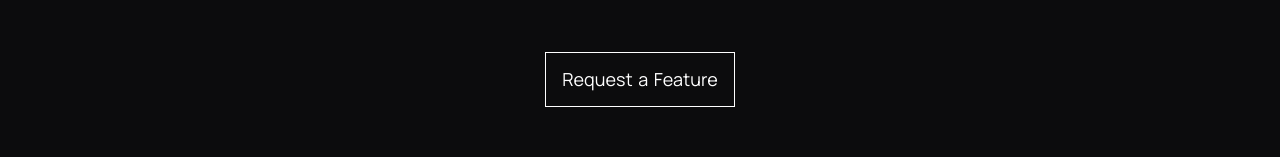
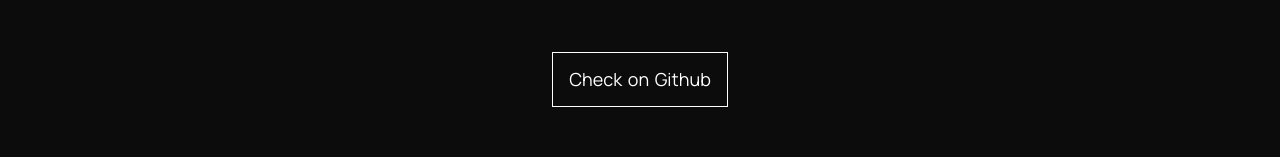
Before and after one commit to tdrebes/twitchlab-client, a React (Create React App) app: page /channels in a window 1280 px wide. Shown: the part 615-772 px from the top of the page. Built offline with nearby package versions, Linux system fonts and the light colour scheme; no server answers.

Commit message:
Add HoverButton component

```diff
--- a/src/App.js
+++ b/src/App.js
@@ -7,7 +7,7 @@
     return (
         <Router>
             <div className="App">
-                <div className="gradient__bg">
+                <div>
                 <Navbar />
                 <Routes>
                     <Route path="/" element={<Header />}/>
--- /dev/null
+++ b/src/components/button/HoverButton.jsx
@@ -0,0 +1,14 @@
+import React from 'react'
+import './hover-button.css'
+
+function HoverButton(props) {
+  return (
+    <div className="tl__hover-button hover-underline-animation">
+        <p className="noselect">
+            <a href={props.link}>{props.title}</a>
+        </p>
+    </div>
+  )
+}
+
+export default HoverButton
--- /dev/null
+++ b/src/components/button/hover-button.css
@@ -0,0 +1,25 @@
+.tl__hover-button {
+    display: flex;
+    justify-content: center;
+    align-items: center;
+
+    padding: 1rem;
+    border: 1px solid #FFF;
+    text-align: center;
+
+    margin-bottom: 10rem;
+    cursor: pointer;
+}
+
+.tl__hover-button:hover {
+    background: var(--color-bg);
+}
+
+.tl__hover-button p {
+    box-sizing: border-box;
+    font-family: var(--font-family);
+    font-size: 18px;
+    line-height: 21px;
+    color: #FFF;
+    word-spacing: 2px;
+}
--- a/src/components/index.js
+++ b/src/components/index.js
@@ -2,3 +2,4 @@
 export { default as UrlTable } from './urltable/UrlTable';
 export { default as Error } from './error/Error';
 export { default as Channel } from './channel/Channel';
+export { default as HoverButton } from './button/HoverButton';
--- a/src/containers/footer/Footer.jsx
+++ b/src/containers/footer/Footer.jsx
@@ -1,4 +1,5 @@
 import React from 'react'
+import { HoverButton } from '../../components';
 import './footer.css'
 
 function Footer() {
@@ -7,9 +8,7 @@
             <div className="tl__footer-heading">
                 <h1 className="gradient__text">Looking for more?</h1>
             </div>
-            <div className="tl__footer-btn hover-underline-animation">
-                <p className="noselect">Request a Feature</p>
-            </div>
+            <HoverButton link="https://github.com" title="Check on Github"/>
             <div className="tl__footer-copyright">
                 <p>©2022 TDUnit</p>
             </div>
--- a/src/containers/footer/footer.css
+++ b/src/containers/footer/footer.css
@@ -21,32 +21,6 @@
     font-weight: 800;
     font-size: 48px;
     line-height: 75px;
-}
-
-.tl__footer-btn {
-    display: flex;
-    justify-content: center;
-    align-items: center;
-
-    padding: 1rem;
-    border: 1px solid #FFF;
-    text-align: center;
-
-    margin-bottom: 10rem;
-    cursor: pointer;
-}
-
-.tl__footer-btn:hover {
-    background: var(--color-bg);
-}
-
-.tl__footer-btn p {
-    box-sizing: border-box;
-    font-family: var(--font-family);
-    font-size: 18px;
-    line-height: 21px;
-    color: #FFF;
-    word-spacing: 2px;
 }
 
 .tl__footer-links {
```
Also changed, not shown: src/containers/index.js (line endings or trailing spaces).
